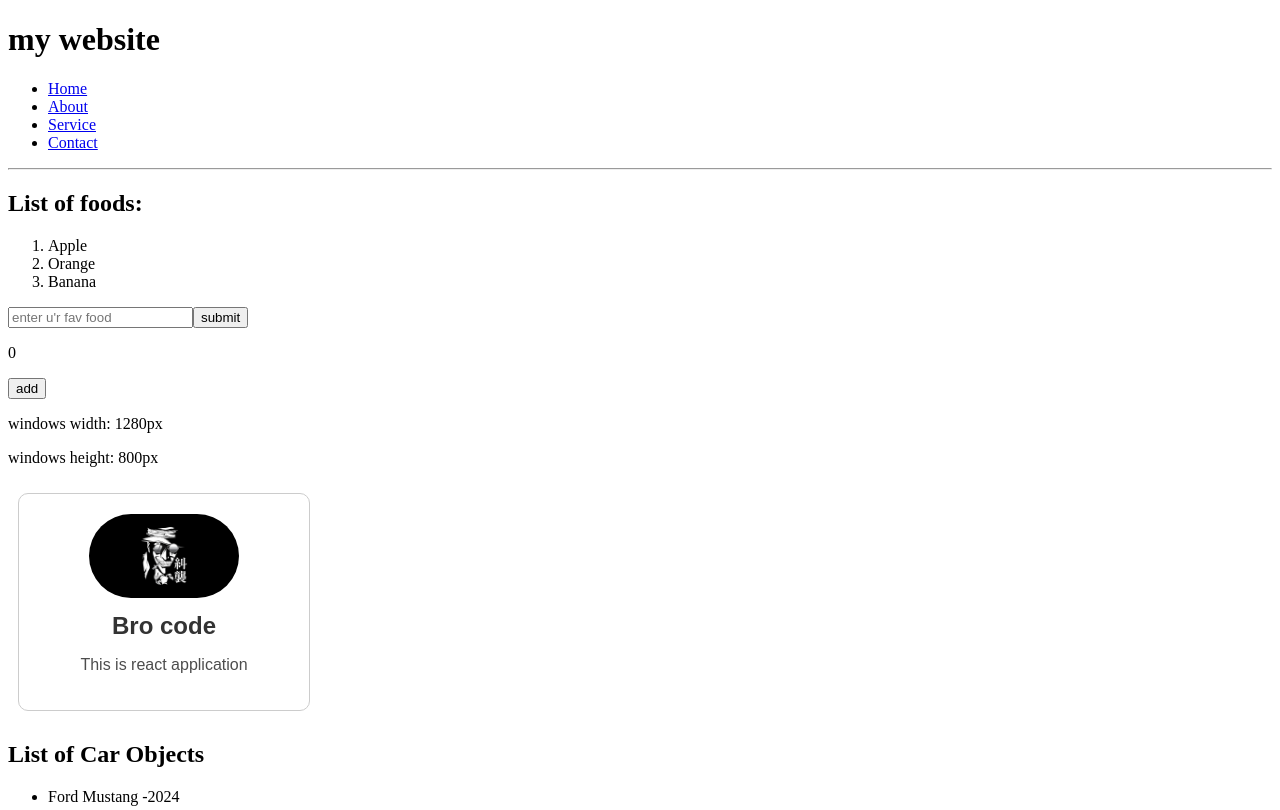
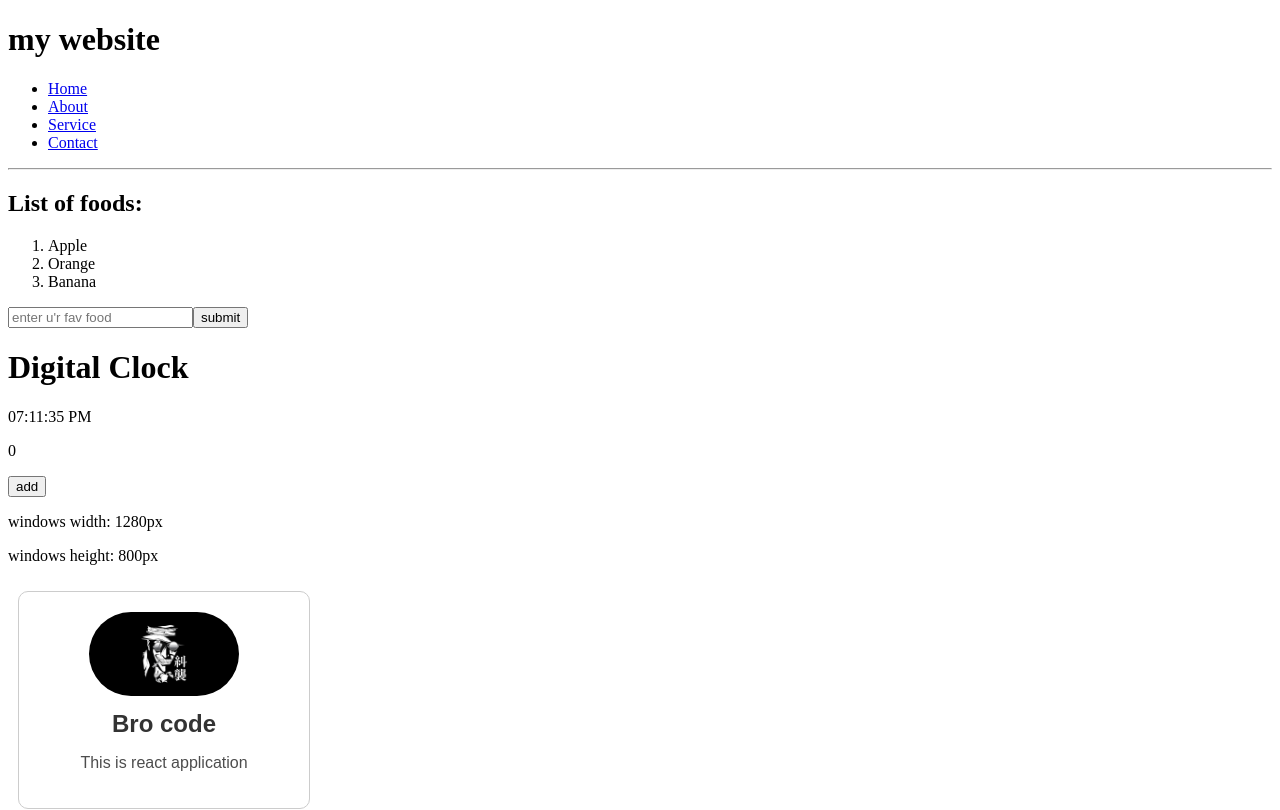
Before and after one commit to Vamsi-009/React-Application, a React (Vite) app: page / in a window 1280 px wide. Shown: the top 810 px of the page. Built offline with nearby package versions, Linux system fonts and the light colour scheme.

Commit message:
digital Clock

```diff
--- a/src/App.jsx
+++ b/src/App.jsx
@@ -15,6 +15,7 @@ import CarModel from "./CarModel"
 import Cars from "./Cars"
 import UseEffect from "./UseEffect"
 import ScreenSZ from "./ScreenSZ"
+import DigitalClock from "./DigitalClock"
 
 
 function App() {
@@ -37,6 +38,7 @@ const fruits = [
     <>
     <Header />
     <Food />
+    <DigitalClock />
     <UseEffect />
     <ScreenSZ />
     <Card />
--- /dev/null
+++ b/src/DigitalClock.jsx
@@ -0,0 +1,37 @@
+import React, {useState ,useEffect} from "react";
+
+
+function DigitalClock(){
+
+    const [time, setTime] = useState(new Date());
+
+    useEffect(() =>{
+        const intervelId = setInterval(() => {
+            setTime(new Date());
+        },1000);
+    }, []);
+
+
+    function formateTime(){
+        let hours = time.getHours();
+        const minutes = time.getMinutes();
+        const seconds = time.getSeconds();
+        const meridian = hours >= 12 ? "PM" : "AM";
+
+        hours = hours % 12 || 12;
+        return `${padZero(hours)}:${padZero(minutes)}:${padZero(seconds)} ${meridian}`
+    }
+
+    function padZero(number){
+        return (number < 10 ? "0" : "") + number;
+    }
+
+    return(<div className="clock-container">
+        <h1>Digital Clock</h1>
+        <div className="clock">
+            <span>{formateTime()}</span>
+        </div>
+    </div>)
+
+}
+export default DigitalClock;
```
